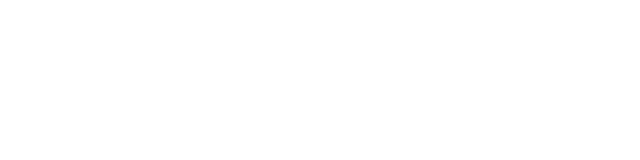
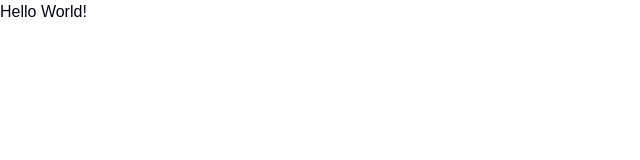
Before and after one commit to igdiaysu/igdiaysu-dev, a Next.js app: page / in a window 1280 px wide. Shown: the top 160 px of the page, without its empty margins (0-640 px from the left). Built offline with nearby package versions, Linux system fonts and the light colour scheme.

Commit message:
update home page

```diff
--- a/app/page.tsx
+++ b/app/page.tsx
@@ -1,4 +1,5 @@
 export default function HomePage() {
-    return
-    <p>Hello World!</p>
+    return (
+        <div><p>Hello World!</p></div>
+    )
 }
```
